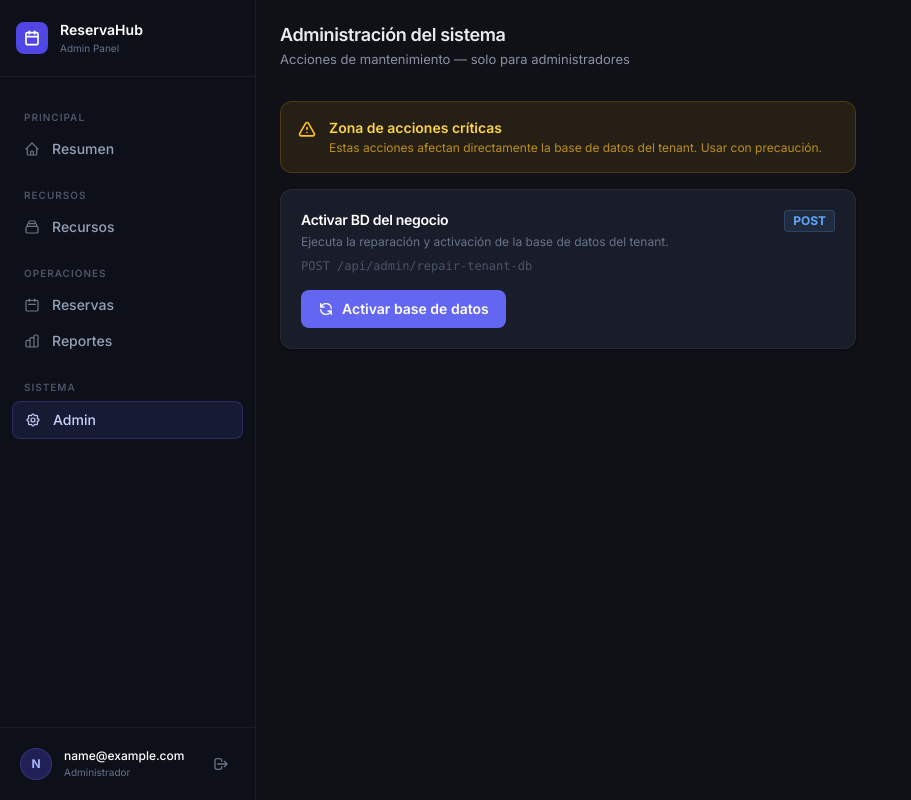
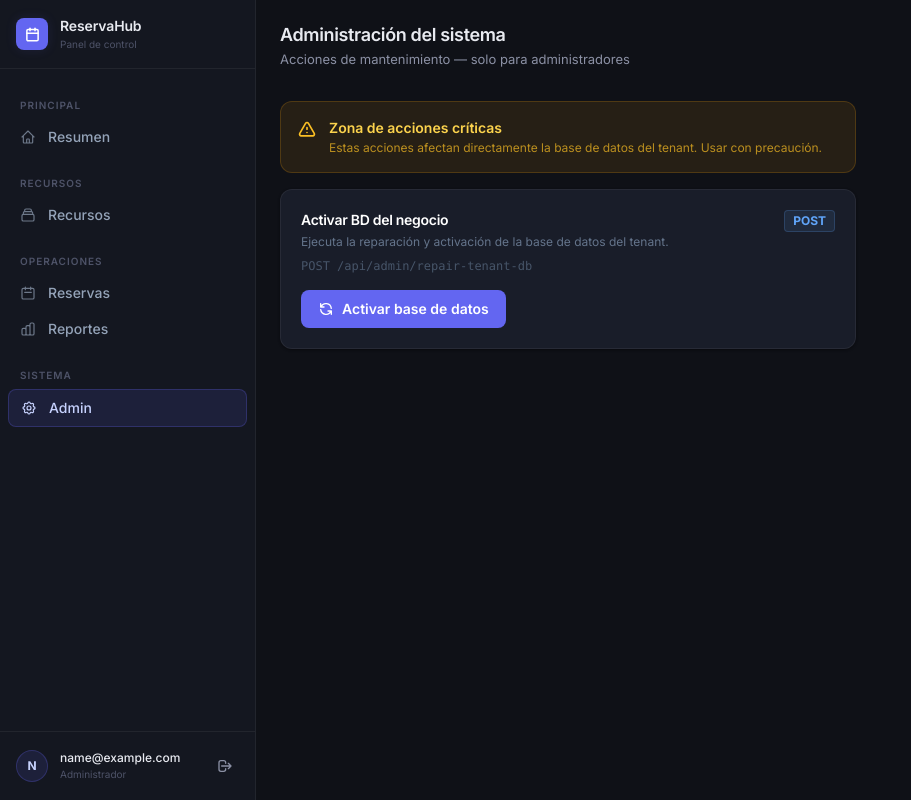
Before and after one commit to Alejandro-Gabriel-Pozo/appfrontend, a Next.js app: page /dashboard/admin in a window 1280 px wide. Shown: the whole page, without its empty margins (0-911 px from the left). Built offline with nearby package versions, Linux system fonts and the light colour scheme; sample sign-in values are in the browser's storage.

Commit message:
feat(dashboard): sidebar y topbar refinados con nuevas variables CSS

```diff
--- a/src/app/dashboard/layout.tsx
+++ b/src/app/dashboard/layout.tsx
@@ -7,29 +7,59 @@ const NAV = [
   {
     section: 'Principal',
     items: [
-      { href: '/dashboard', label: 'Resumen', icon: 'M3 12l2-2m0 0l7-7 7 7M5 10v10a1 1 0 001 1h3m10-11l2 2m-2-2v10a1 1 0 01-1 1h-3m-6 0a1 1 0 001-1v-4a1 1 0 011-1h2a1 1 0 011 1v4a1 1 0 001 1m-6 0h6' },
+      {
+        href: '/dashboard',
+        label: 'Resumen',
+        icon: 'M3 12l2-2m0 0l7-7 7 7M5 10v10a1 1 0 001 1h3m10-11l2 2m-2-2v10a1 1 0 01-1 1h-3m-6 0a1 1 0 001-1v-4a1 1 0 011-1h2a1 1 0 011 1v4a1 1 0 001 1m-6 0h6',
+      },
     ],
   },
   {
     section: 'Recursos',
     items: [
-      { href: '/dashboard/recursos', label: 'Recursos', icon: 'M19 11H5m14 0a2 2 0 012 2v6a2 2 0 01-2 2H5a2 2 0 01-2-2v-6a2 2 0 012-2m14 0V9a2 2 0 00-2-2M5 11V9a2 2 0 012-2m0 0V5a2 2 0 012-2h6a2 2 0 012 2v2M7 7h10' },
+      {
+        href: '/dashboard/recursos',
+        label: 'Recursos',
+        icon: 'M19 11H5m14 0a2 2 0 012 2v6a2 2 0 01-2 2H5a2 2 0 01-2-2v-6a2 2 0 012-2m14 0V9a2 2 0 00-2-2M5 11V9a2 2 0 012-2m0 0V5a2 2 0 012-2h6a2 2 0 012 2v2M7 7h10',
+      },
     ],
   },
   {
     section: 'Operaciones',
     items: [
-      { href: '/dashboard/reservas', label: 'Reservas', icon: 'M8 7V3m8 4V3m-9 8h10M5 21h14a2 2 0 002-2V7a2 2 0 00-2-2H5a2 2 0 00-2 2v12a2 2 0 002 2z' },
-      { href: '/dashboard/reportes', label: 'Reportes', icon: 'M9 19v-6a2 2 0 00-2-2H5a2 2 0 00-2 2v6a2 2 0 002 2h2a2 2 0 002-2zm0 0V9a2 2 0 012-2h2a2 2 0 012 2v10m-6 0a2 2 0 002 2h2a2 2 0 002-2m0 0V5a2 2 0 012-2h2a2 2 0 012 2v14a2 2 0 01-2 2h-2a2 2 0 01-2-2z' },
+      {
+        href: '/dashboard/reservas',
+        label: 'Reservas',
+        icon: 'M8 7V3m8 4V3m-9 8h10M5 21h14a2 2 0 002-2V7a2 2 0 00-2-2H5a2 2 0 00-2 2v12a2 2 0 002 2z',
+      },
+      {
+        href: '/dashboard/reportes',
+        label: 'Reportes',
+        icon: 'M9 19v-6a2 2 0 00-2-2H5a2 2 0 00-2 2v6a2 2 0 002 2h2a2 2 0 002-2zm0 0V9a2 2 0 012-2h2a2 2 0 012 2v10m-6 0a2 2 0 002 2h2a2 2 0 002-2m0 0V5a2 2 0 012-2h2a2 2 0 012 2v14a2 2 0 01-2 2h-2a2 2 0 01-2-2z',
+      },
     ],
   },
   {
     section: 'Sistema',
     items: [
-      { href: '/dashboard/admin', label: 'Admin', icon: 'M10.325 4.317c.426-1.756 2.924-1.756 3.35 0a1.724 1.724 0 002.573 1.066c1.543-.94 3.31.826 2.37 2.37a1.724 1.724 0 001.065 2.572c1.756.426 1.756 2.924 0 3.35a1.724 1.724 0 00-1.066 2.573c.94 1.543-.826 3.31-2.37 2.37a1.724 1.724 0 00-2.572 1.065c-.426 1.756-2.924 1.756-3.35 0a1.724 1.724 0 00-2.573-1.066c-1.543.94-3.31-.826-2.37-2.37a1.724 1.724 0 00-1.065-2.572c-1.756-.426-1.756-2.924 0-3.35a1.724 1.724 0 001.066-2.573c-.94-1.543.826-3.31 2.37-2.37.996.608 2.296.07 2.572-1.065z M15 12a3 3 0 11-6 0 3 3 0 016 0z' },
+      {
+        href: '/dashboard/admin',
+        label: 'Admin',
+        icon: 'M10.325 4.317c.426-1.756 2.924-1.756 3.35 0a1.724 1.724 0 002.573 1.066c1.543-.94 3.31.826 2.37 2.37a1.724 1.724 0 001.065 2.572c1.756.426 1.756 2.924 0 3.35a1.724 1.724 0 00-1.066 2.573c.94 1.543-.826 3.31-2.37 2.37a1.724 1.724 0 00-2.572 1.065c-.426 1.756-2.924 1.756-3.35 0a1.724 1.724 0 00-2.573-1.066c-1.543.94-3.31-.826-2.37-2.37a1.724 1.724 0 00-1.065-2.572c-1.756-.426-1.756-2.924 0-3.35a1.724 1.724 0 001.066-2.573c-.94-1.543.826-3.31 2.37-2.37.996.608 2.296.07 2.572-1.065z M15 12a3 3 0 11-6 0 3 3 0 016 0z',
+      },
     ],
   },
 ]
+
+function NavIcon({ d }: { d: string }) {
+  return (
+    <svg className="icon" fill="none" stroke="currentColor" strokeWidth="1.75" viewBox="0 0 24 24">
+      {d.split(' M').map((segment, i) => (
+        <path key={i} strokeLinecap="round" strokeLinejoin="round" d={i === 0 ? segment : 'M' + segment} />
+      ))}
+    </svg>
+  )
+}
 
 export default function DashboardLayout({ children }: { children: React.ReactNode }) {
   const router = useRouter()
@@ -51,12 +81,27 @@ export default function DashboardLayout({ children }: { children: React.ReactNod
     router.replace('/login')
   }
 
+  const initials = user ? user[0].toUpperCase() : 'A'
+
   const Sidebar = () => (
-    <aside className="flex flex-col h-full bg-[#0d1018] border-r border-white/[0.06] w-64">
+    <aside
+      className="flex flex-col h-full w-64"
+      style={{
+        backgroundColor: 'var(--surface-1)',
+        borderRight: '1px solid var(--border)',
+      }}
+    >
       {/* Logo */}
-      <div className="flex items-center gap-3 px-4 py-5 border-b border-white/[0.06]">
-        <div className="flex items-center justify-center w-8 h-8 bg-indigo-600 rounded-lg shrink-0">
-          <svg width="16" height="16" viewBox="0 0 24 24" fill="none" stroke="white" strokeWidth="2.5" strokeLinecap="round" strokeLinejoin="round">
+      <div
+        className="flex items-center gap-3 px-4 py-4"
+        style={{ borderBottom: '1px solid var(--border)' }}
+      >
+        {/* Logomark */}
+        <div
+          className="flex items-center justify-center w-8 h-8 rounded-lg shrink-0"
+          style={{ backgroundColor: 'var(--accent)', boxShadow: '0 0 12px var(--accent-dim)' }}
+        >
+          <svg width="15" height="15" viewBox="0 0 24 24" fill="none" stroke="white" strokeWidth="2.4" strokeLinecap="round" strokeLinejoin="round">
             <rect x="3" y="4" width="18" height="18" rx="2" />
             <line x1="16" y1="2" x2="16" y2="6" />
             <line x1="8" y1="2" x2="8" y2="6" />
@@ -64,46 +109,60 @@ export default function DashboardLayout({ children }: { children: React.ReactNod
           </svg>
         </div>
         <div>
-          <p className="text-sm font-semibold text-white">ReservaHub</p>
-          <p className="text-[10px] text-slate-500">Admin Panel</p>
+          <p className="text-sm font-semibold" style={{ color: 'var(--text-primary)', letterSpacing: '-0.01em' }}>ReservaHub</p>
+          <p className="text-[10px]" style={{ color: 'var(--text-tertiary)' }}>Panel de control</p>
         </div>
       </div>
 
       {/* Nav */}
-      <nav className="flex-1 overflow-y-auto px-3 py-3">
+      <nav className="flex-1 overflow-y-auto px-2 py-2">
         {NAV.map(group => (
           <div key={group.section}>
             <p className="section-title">{group.section}</p>
-            {group.items.map(item => (
+            {group.items.map(item => {
+              const isActive = pathname === item.href
+              return (
                 <Link
                   key={item.href}
                   href={item.href}
                   onClick={() => setSidebarOpen(false)}
-                className={`sidebar-link${pathname === item.href ? ' active' : ''}`}
+                  className={`sidebar-link${isActive ? ' active' : ''}`}
                 >
-                <svg className="icon" fill="none" stroke="currentColor" strokeWidth="1.8" viewBox="0 0 24 24">
-                  {item.icon.split(' M').map((d, i) => (
-                    <path key={i} strokeLinecap="round" strokeLinejoin="round" d={i === 0 ? d : 'M' + d} />
-                  ))}
-                </svg>
+                  <NavIcon d={item.icon} />
                   {item.label}
                 </Link>
-            ))}
+              )
+            })}
           </div>
         ))}
       </nav>
 
-      {/* User */}
-      <div className="border-t border-white/[0.06] p-3">
+      {/* User footer */}
+      <div style={{ borderTop: '1px solid var(--border)', padding: '10px 8px' }}>
         <div className="flex items-center gap-3 px-2 py-2 rounded-lg">
-          <div className="w-8 h-8 rounded-full bg-indigo-600/30 border border-indigo-500/30 flex items-center justify-center text-xs font-bold text-indigo-300">
-            {user ? user[0].toUpperCase() : 'A'}
+          {/* Avatar */}
+          <div
+            className="w-8 h-8 rounded-full flex items-center justify-center text-xs font-bold shrink-0"
+            style={{
+              backgroundColor: 'var(--accent-dim)',
+              border: '1px solid var(--accent-border)',
+              color: '#c7d2fe',
+            }}
+          >
+            {initials}
           </div>
           <div className="flex-1 min-w-0">
-            <p className="text-xs font-medium text-white truncate">{user || 'Admin'}</p>
-            <p className="text-[10px] text-slate-500">Administrador</p>
+            <p className="text-xs font-medium truncate" style={{ color: 'var(--text-primary)' }}>
+              {user || 'Admin'}
+            </p>
+            <p className="text-[10px]" style={{ color: 'var(--text-tertiary)' }}>Administrador</p>
           </div>
-          <button onClick={logout} title="Cerrar sesión" className="p-1.5 rounded-md hover:bg-white/5 text-slate-500 hover:text-slate-300 transition-colors">
+          <button
+            onClick={logout}
+            title="Cerrar sesión"
+            className="btn-ghost p-1.5"
+            style={{ borderRadius: '6px' }}
+          >
             <svg className="w-4 h-4" fill="none" stroke="currentColor" strokeWidth="2" viewBox="0 0 24 24">
               <path strokeLinecap="round" strokeLinejoin="round" d="M17 16l4-4m0 0l-4-4m4 4H7m6 4v1a3 3 0 01-3 3H6a3 3 0 01-3-3V7a3 3 0 013-3h4a3 3 0 013 3v1" />
             </svg>
@@ -114,7 +173,7 @@ export default function DashboardLayout({ children }: { children: React.ReactNod
   )
 
   return (
-    <div className="flex h-screen overflow-hidden">
+    <div className="flex h-screen overflow-hidden" style={{ backgroundColor: 'var(--bg)' }}>
       {/* Desktop sidebar */}
       <div className="hidden md:flex md:flex-col md:w-64 shrink-0">
         <Sidebar />
@@ -122,29 +181,48 @@ export default function DashboardLayout({ children }: { children: React.ReactNod
 
       {/* Mobile sidebar overlay */}
       {sidebarOpen && (
-        <div className="fixed inset-0 z-50 md:hidden">
-          <div className="absolute inset-0 bg-black/60 backdrop-blur-sm" onClick={() => setSidebarOpen(false)} />
-          <div className="absolute left-0 top-0 h-full w-64">
+        <div className="fixed inset-0 z-50 md:hidden" onClick={() => setSidebarOpen(false)}>
+          <div className="absolute inset-0" style={{ backgroundColor: 'rgba(0,0,0,0.6)', backdropFilter: 'blur(4px)' }} />
+          <div
+            className="absolute left-0 top-0 h-full w-64 animate-slide-up"
+            onClick={e => e.stopPropagation()}
+          >
             <Sidebar />
           </div>
         </div>
       )}
 
-      {/* Main content */}
+      {/* Main content area */}
       <div className="flex-1 flex flex-col overflow-hidden">
-        {/* Top bar (mobile) */}
-        <header className="md:hidden flex items-center gap-3 px-4 py-3 border-b border-white/[0.06] bg-[#0d1018]">
-          <button onClick={() => setSidebarOpen(true)} className="p-2 rounded-lg hover:bg-white/5 text-slate-400">
+        {/* Mobile topbar */}
+        <header
+          className="md:hidden flex items-center gap-3 px-4 py-3"
+          style={{
+            backgroundColor: 'var(--surface-1)',
+            borderBottom: '1px solid var(--border)',
+          }}
+        >
+          <button
+            onClick={() => setSidebarOpen(true)}
+            className="btn-ghost p-2"
+          >
             <svg className="w-5 h-5" fill="none" stroke="currentColor" strokeWidth="2" viewBox="0 0 24 24">
               <line x1="3" y1="6" x2="21" y2="6"/>
               <line x1="3" y1="12" x2="21" y2="12"/>
               <line x1="3" y1="18" x2="21" y2="18"/>
             </svg>
           </button>
-          <span className="text-sm font-semibold text-white">ReservaHub</span>
+          <span className="text-sm font-semibold" style={{ color: 'var(--text-primary)' }}>ReservaHub</span>
         </header>
-        <main className="flex-1 overflow-y-auto p-6">
+
+        {/* Page content */}
+        <main
+          className="flex-1 overflow-y-auto"
+          style={{ backgroundColor: 'var(--surface-0)' }}
+        >
+          <div className="p-6 max-w-screen-xl mx-auto">
             {children}
+          </div>
         </main>
       </div>
     </div>
```
Lines whose indentation alone changed are shown as unchanged.
